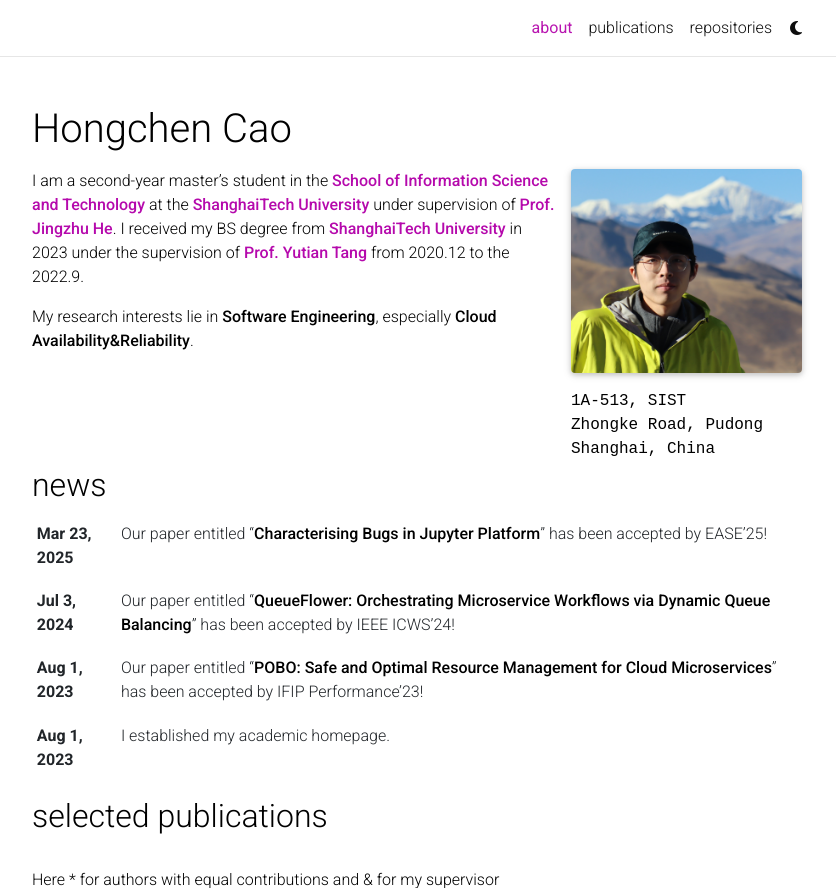
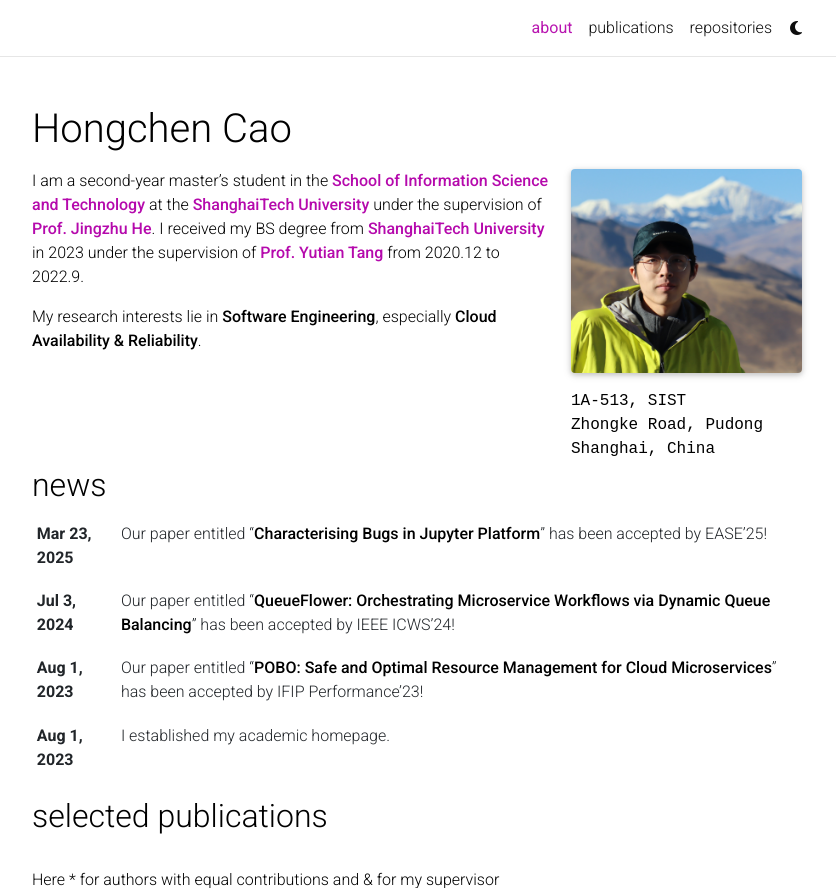
Before and after one commit to caohch-1/caohch-1.github.io, a Jekyll site: the page built from _pages/about.md, in a window 1280 px wide and 1177 px high, cut to the strip 0-888 px from the top of the window. Shown: the whole strip, without its empty margins (223-1059 px from the left). Built offline with Jekyll 4.4.1, drawn with Linux system fonts in a browser that asks for light colours; full-size pictures stand in for the smaller copies a plugin makes; comment, search, counter and statistics services are not loaded; a style sheet for code colours, icons or effects is not loaded.

```diff
--- a/_pages/about.md
+++ b/_pages/about.md
@@ -19,7 +19,7 @@ selected_papers: true # includes a list of papers marked as "selected={true}"
 social: true  # includes social icons at the bottom of the page
 ---
 
-I am a second-year master's student in the **[School of Information Science and Technology](http://sist.shanghaitech.edu.cn/sist_en)** at the **[ShanghaiTech University](https://www.shanghaitech.edu.cn/eng/)** under supervision of **[Prof. Jingzhu He](https://jhe16.github.io/)**.
-I received my BS degree from **[ShanghaiTech University](https://www.shanghaitech.edu.cn/eng/)** in 2023 under the supervision of **[Prof. Yutian Tang](https://www.chrisyttang.org/index.html)** from 2020.12 to the 2022.9.
+I am a second-year master's student in the **[School of Information Science and Technology](http://sist.shanghaitech.edu.cn/sist_en)** at the **[ShanghaiTech University](https://www.shanghaitech.edu.cn/eng/)** under the supervision of **[Prof. Jingzhu He](https://jhe16.github.io/)**.
+I received my BS degree from **[ShanghaiTech University](https://www.shanghaitech.edu.cn/eng/)** in 2023 under the supervision of **[Prof. Yutian Tang](https://www.chrisyttang.org/index.html)** from 2020.12 to 2022.9.
 
-My research interests lie in **Software Engineering**, especially **Cloud Availability&Reliability**.
+My research interests lie in **Software Engineering**, especially **Cloud Availability & Reliability**.
```
